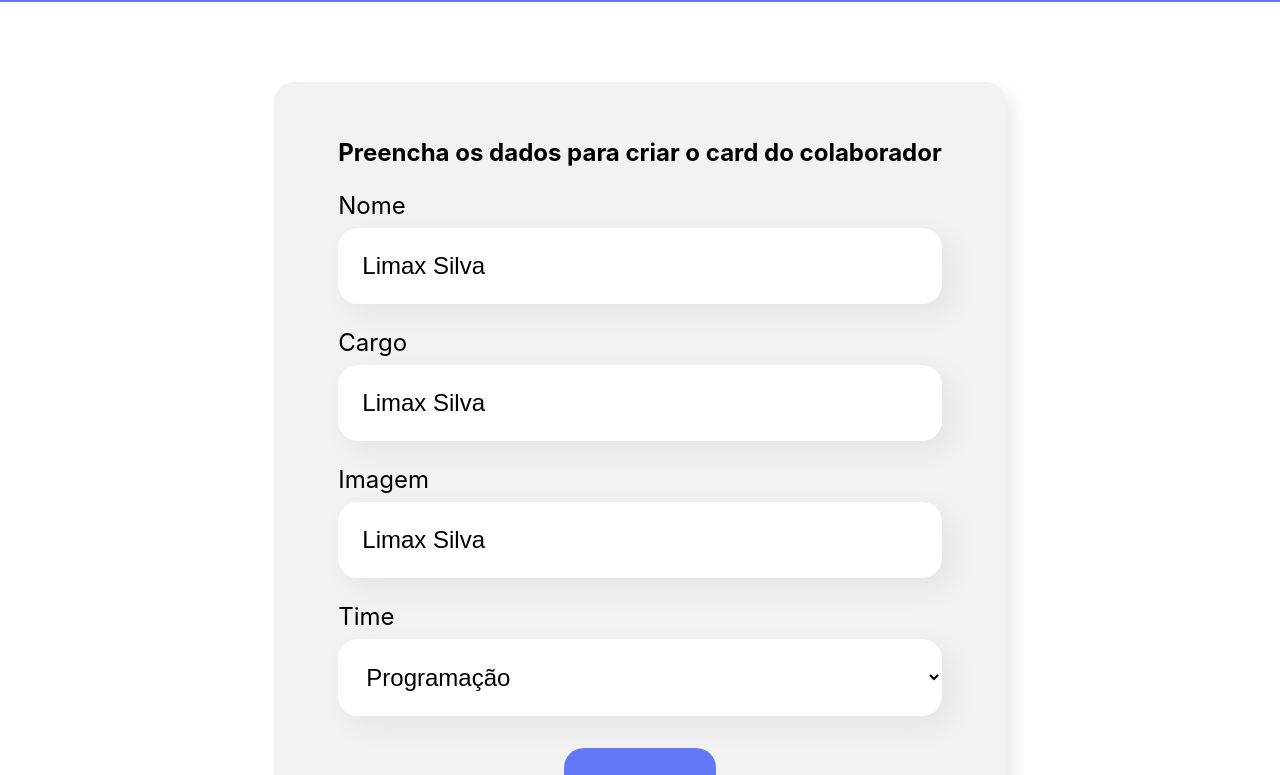
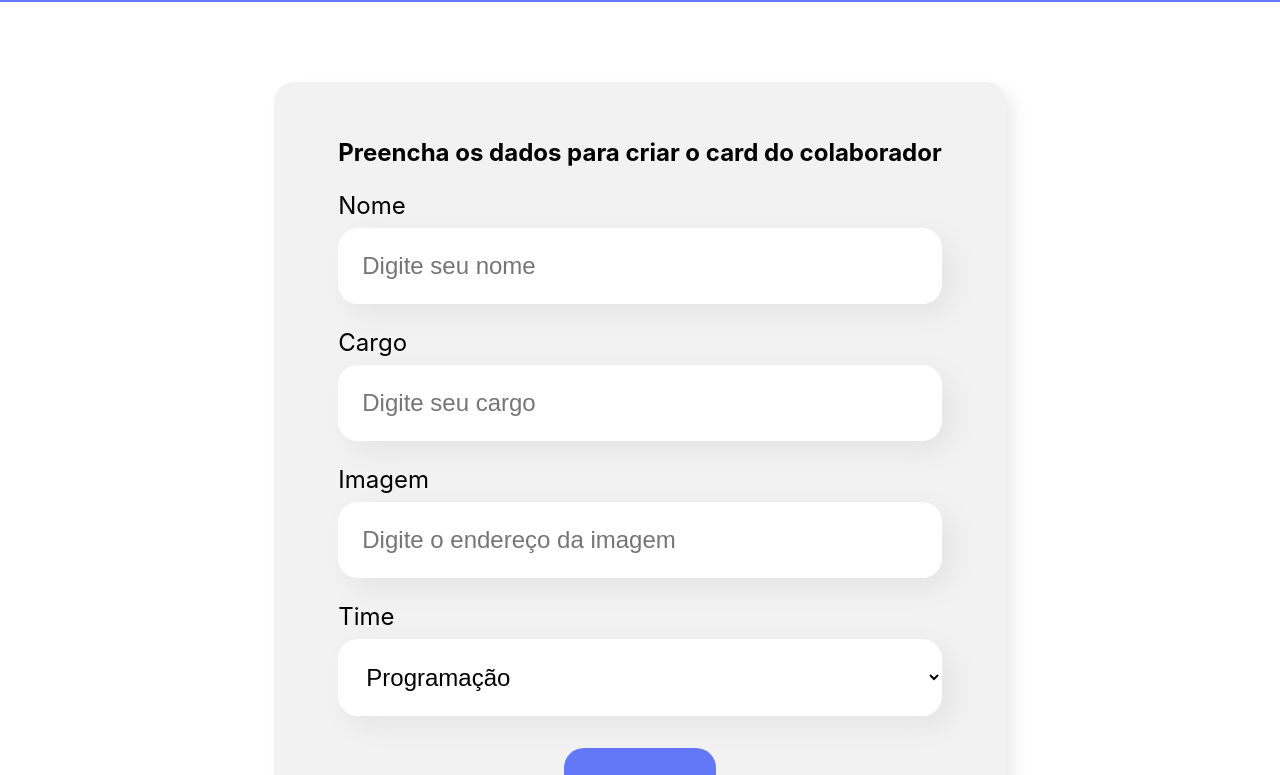
Before and after one commit to Marlon-Limax/organo, a React (Create React App) app: page / in a window 1280 px wide. Shown: the part 496-1271 px from the top of the page. Built offline with nearby package versions, Linux system fonts and the light colour scheme.

Commit message:
Controlling form state

```diff
--- a/src/components/DropdownList/index.js
+++ b/src/components/DropdownList/index.js
@@ -6,7 +6,7 @@ const DropdownList = (props) => {
     return (
         <div className='DropdownList'>
             <label>{props.label} </label>
-            <select required={props.required}>
+            <select onChange={evento => props.whenChange(evento.target.value)} required={props.required} value={props.value}>
                 {props.itens.map(item => <option key={item}>{item} </option>)}
             </select>
         </div>
--- a/src/components/Formulario/index.js
+++ b/src/components/Formulario/index.js
@@ -1,3 +1,4 @@
+import { useState } from 'react'
 import Button from '../Button'
 import DropdownList from '../DropdownList'
 import TextField from '../TextField'
@@ -5,7 +6,7 @@ import './Formulario.css'
 
 const Formulario = () => {
 
-    const teams = [
+    const times = [
         'Programação',
         'Front-End',
         'Data Science',
@@ -15,9 +16,14 @@ const Formulario = () => {
         'Inovação e Gestão'
     ]
 
+    const [nome, setNome] = useState('')
+    const [cargo, setCargo] = useState('')
+    const [imagem, setImagem] = useState('')
+    const [time, setTime] = useState('')
+
     const whenSave = (event) => {
         event.preventDefault()
-        console.log('Form foi submetido')
+        console.log('Form foi submetido => ', nome, cargo, imagem, time)
     }
 
 
@@ -25,10 +31,33 @@ const Formulario = () => {
         <section className="formulario">
             <form onSubmit={whenSave}>
                 <h2>Preencha os dados para criar o card do colaborador</h2>
-                <TextField mandatory={true} label="Nome" placeholder="Digite seu nome" />
-                <TextField mandatory={true} label="Cargo" placeholder="Digite seu cargo" />
-                <TextField label="Imagem" placeholder="Digite o endereço da imagem" />
-                <DropdownList mandatory={true} label="Time" itens={teams} />
+                <TextField
+                    mandatory={true}
+                    label="Nome"
+                    placeholder="Digite seu nome"
+                    valor={nome}
+                    whenChange={valor => setNome(valor)}
+                />
+                <TextField
+                    mandatory={true}
+                    label="Cargo"
+                    placeholder="Digite seu cargo"
+                    valor={cargo}
+                    whenChange={valor => setCargo(valor)}
+                />
+                <TextField
+                    label="Imagem"
+                    placeholder="Digite o endereço da imagem"
+                    valor={imagem}
+                    whenChange={valor => setImagem(valor)}
+                />
+                <DropdownList
+                    mandatory={true}
+                    label="Time"
+                    itens={times}
+                    valor={time}
+                    whenChange={valor => setTime(valor)}
+                />
                 <Button>
                     Criar Card
                 </Button>
--- a/src/components/TextField/index.js
+++ b/src/components/TextField/index.js
@@ -2,17 +2,16 @@ import './TextField.css'
 
 const TextField = (props) => {
 
-    let value = 'Limax Silva'
 
-    const whenTyped = (event) => {
-        value = event.target.value
-        console.log(value)
+
+    const whenTyped = (evento) => {
+        props.whenChange(evento.target.value)
     }
 
     return (
         <div className="text-field">
             <label>{props.label}</label>
-            <input value={value} onChange={whenTyped} required={props.mandatory} placeholder={props.placeholder} />
+            <input value={props.valor} onChange={whenTyped} required={props.mandatory} placeholder={props.placeholder} />
         </div>
     )
 }
```
